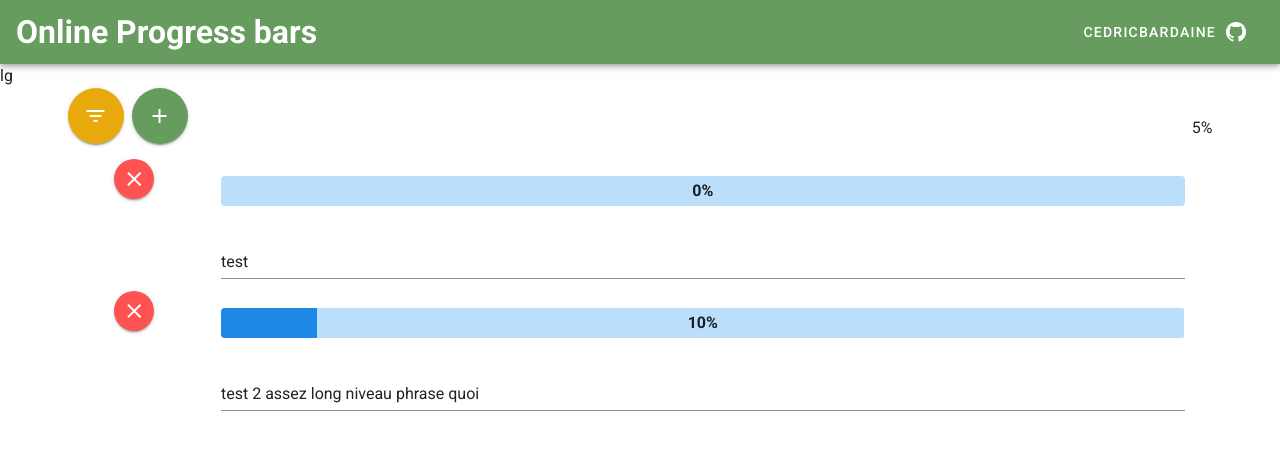
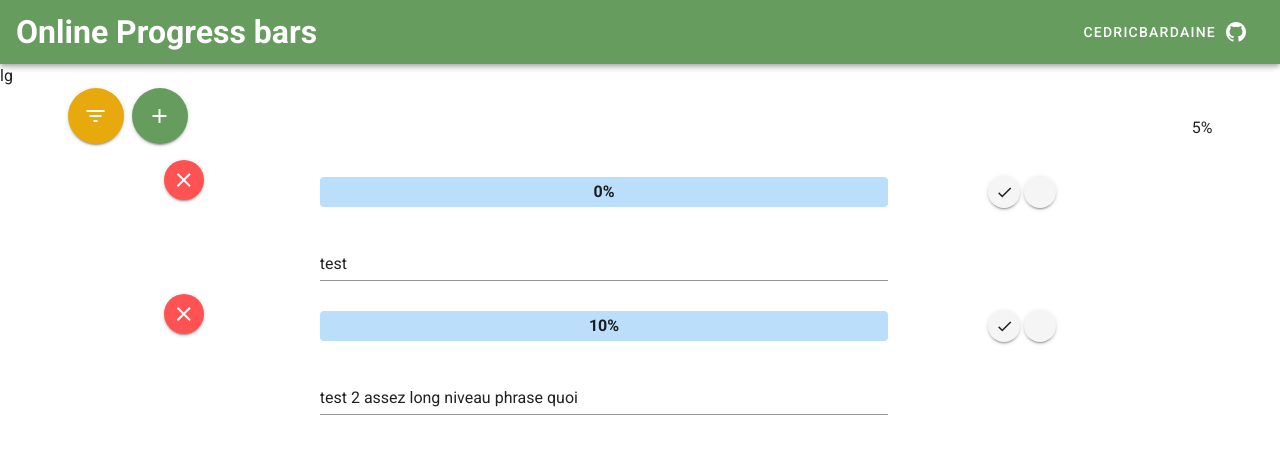
Before and after one commit to CedricBardaine/online_progress_bars, a Vue app: page / in a window 1280 px wide. Shown: the top 454 px of the page. Built offline with nearby package versions, Linux system fonts and the light colour scheme.

Commit message:
add pause btn and check to 100%

```diff
--- a/src/App.vue
+++ b/src/App.vue
@@ -29,9 +29,8 @@
 
       <v-container>
         <v-container class="">
-
           <v-row class="pb-8 mx-2">
-            <v-row  align="center" justify="start">
+            <v-row align="center" justify="start">
               <v-btn
                 class="mr-2"
                 color="secondary"
@@ -42,7 +41,7 @@
                     text: 'test',
                     percent: 0,
                     loading: false,
-                    disabled: false,
+                    paused: false,
                     problem: false,
                   })
                 "
@@ -60,7 +59,7 @@
                     text: 'test',
                     percent: 0,
                     loading: false,
-                    disabled: false,
+                    paused: false,
                     problem: false,
                   })
                 "
@@ -75,11 +74,7 @@
         <transition-group name="rowTransition" tag="">
           <div class="pb-2" v-for="(bar, id) in bars" :key="id">
             <v-row>
-              <v-row
-                class="col-3 col-md-2 "
-                justify="center"
-                align="center"
-              >
+              <v-row class="col-3" justify="center" align="center">
                 <v-btn
                   color="error"
                   elevation="2"
@@ -90,18 +85,17 @@
                   <v-icon dark> mdi-close </v-icon>
                 </v-btn>
               </v-row>
-              <v-row
-                class="col-9 col-md-10 "
-                justify="center"
-                align="center"
-              >
+              <v-row class="col-6" justify="center" align="center">
                 <v-progress-linear
+                  ref="progressBar"
                   class=" "
-                  v-model="bar.percent"
                   height="30"
-                  color="blue darken-1"
-                  background-color="blue lighten-4"
+                  :color="bar.paused ? 'grey darken-1' : 'blue darken-1'"
+                  :background-color="
+                    bar.paused ? 'grey lighten-4' : 'blue lighten-4'
+                  "
                   rounded
+                  @change="vPLchangement(id, $event)"
                 >
                   <template
                     v-slot:default="{
@@ -112,16 +106,36 @@
                   </template>
                 </v-progress-linear>
               </v-row>
+              <v-row class="col-3" justify="center" align="center">
+                <v-btn
+                  class="mr-1"
+                  :color="bar.percent == 100 ? 'primary' : ''"
+                  :elevation="bar.percent == 100 ? '0' : '2'"
+                  fab
+                  x-small
+                  @click="
+                    bar.percent = 100;
+                    $refs.progressBar[id].internalValue = 100;
+                  "
+                >
+                  <v-icon dark> mdi-check </v-icon>
+                </v-btn>
+                <v-btn
+                  class="mr-1"
+                  :color="bar.paused ? 'primary' : ''"
+                  elevation="2"
+                  fab
+                  x-small
+                  @click="bar.paused = !bar.paused"
+                >
+                  <v-icon dark> mdi-hand-left </v-icon>
+                </v-btn>
+              </v-row>
             </v-row>
 
-            <v-row >
-              <v-row
-                class="col-3 col-md-2 "
-                justify="center"
-                align="center"
-              >
-              </v-row>
-                          <v-row class="col-9 col-md-10" justify="center" align="center">
+            <v-row>
+              <v-row class="col-3"></v-row>
+              <v-row class="col-6" justify="center" align="center">
                 <v-text-field
                   class=""
                   type="text"
@@ -131,6 +145,7 @@
                   v-model="bar.text"
                 ></v-text-field>
               </v-row>
+              <v-row class="col-3"></v-row>
             </v-row>
           </div>
         </transition-group>
@@ -151,14 +166,14 @@ export default {
         text: "test",
         percent: 0,
         loading: false,
-        disabled: false,
+        paused: false,
         problem: false,
       },
       {
         text: "test 2 assez long niveau phrase quoi ",
         percent: 10,
         loading: false,
-        disabled: false,
+        paused: false,
         problem: false,
       },
     ],
@@ -172,7 +187,16 @@ export default {
       return Math.floor(sumTot / this.bars.length);
     },
   },
-  methods: {},
+  methods: {
+    vPLchangement(index, event) {
+      if (!this.bars[index].paused) {
+        this.bars[index].percent = event;
+      } else {
+        this.$refs.progressBar[index].internalValue = this.bars[index].percent;
+      }
+    },
+  },
+  watch: {},
 };
 </script>
 
```
Lines whose indentation alone changed are shown as unchanged.
